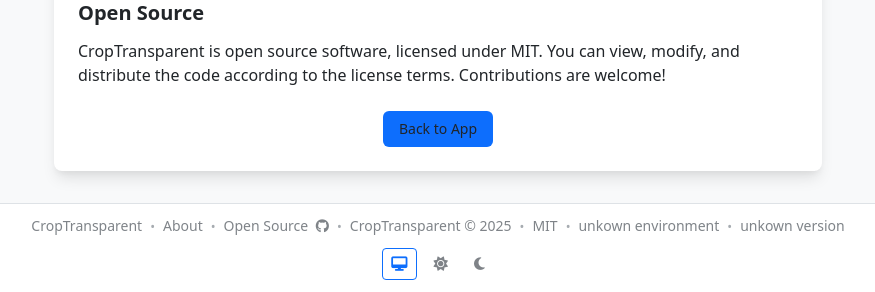
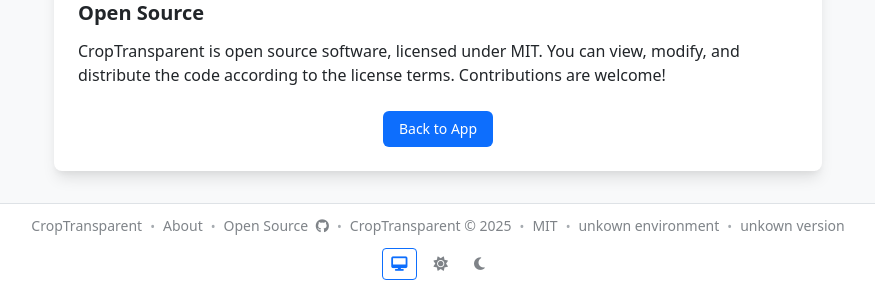
Before and after one commit to Pianonic/CropTransparent, a Flask app: page /about in a window 1280 px wide. Shown: the part 645-937 px from the top of the page, without its empty margins (202-1077 px from the left). Run offline with Flask 3, Linux system fonts and the light colour scheme.

Commit message:
Refactor CSS variables for accent text color consistency

```diff
--- a/src/static/css/main.css
+++ b/src/static/css/main.css
@@ -59,7 +59,7 @@
     --accent-active: var(--red-dark);
     --accent-active-hover: var(--red-dark-hover);
     --accent-active-bg-subtle: var(--red-bg-subtle-dark);
-    --accent-active-text: #1c1c1c;
+    --accent-active-text: var(--text-primary);
 
     --border-dropzone-hover: var(--accent-active);
     --loader-spin: var(--accent-active);
@@ -249,7 +249,7 @@
 
   .button-accent {
     background-color: var(--accent-active);
-    color: var(--text-primary) !important;
+    color: var(--accent-active-text) !important;
     transition: background-color 0.2s ease-in-out, color 0.3s ease-in-out;
   }
 
```
